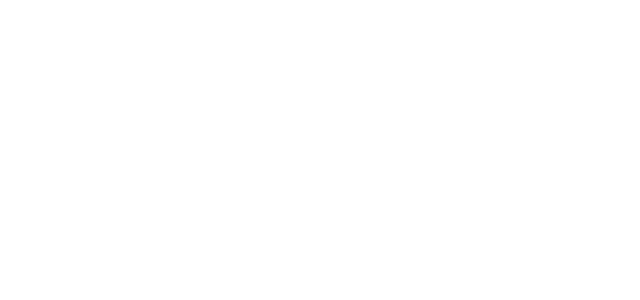
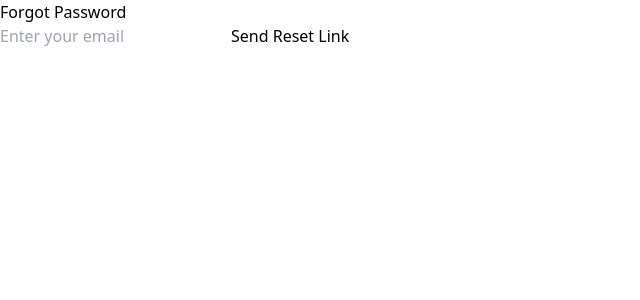
Before and after one commit to fakihiya/Allomedis_Partie2, a React (Vite) app: page /forgot-password in a window 1280 px wide. Before the commit this address had no page. Shown: the top 300 px of the page, without its empty margins (0-640 px from the left). Built offline with nearby package versions, Linux system fonts and the light colour scheme.

Commit message:
add reset password funcitonality

```diff
--- a/src/App.jsx
+++ b/src/App.jsx
@@ -3,8 +3,9 @@
 import RegistrationForm from './RegistrationForm';
 import LoginForm from "./LoginForm";
 import LoggedInPage from "./LoggedInPage";
-import { UserProvider } from "./UserContext.jsx";  // Add back the .jsx extension
+import { UserProvider } from "./UserContext.jsx";
 import "./index.css";
+import ForgotPassword from "./ForgotPassword.jsx";
 
 function App() {
   return (
@@ -13,6 +14,7 @@
         <Routes>
           <Route path="/registration-form" element={<RegistrationForm />} />
           <Route path="/otp" element={<LoggedInPage />} />
+          <Route path="/forgot-password" element={<ForgotPassword />} />
           <Route path="/login-form" element={<LoginForm />} />
         </Routes>
       </Router>
--- /dev/null
+++ b/src/ForgotPassword.jsx
@@ -0,0 +1,49 @@
+// src/components/ForgotPassword.jsx
+import axios from "axios";
+import { toast } from "react-toastify";
+import "react-toastify/dist/ReactToastify.css";
+import  { useState } from "react";
+
+
+
+const ForgotPassword = () => {
+
+const [email, setemail] = useState("");
+
+const handelforhotpassword = async (e) =>{
+
+    e.preventDefault();
+    try{
+        const res = await axios.post("http://localhost:3000/api/forgot-password",
+            {
+                email
+            }
+        );
+        console.log(res);
+        toast.success("Password reset link sent to your email");
+    }
+    catch(error){
+        toast.error(error);
+
+    }
+};
+
+return(
+
+    <div>
+      <h2>Forgot Password</h2>
+      <form onSubmit={handelforhotpassword}>
+        <input
+          type="email"
+          value={email}
+         onChange={(e) => setemail(e.target.value)}
+          placeholder="Enter your email"
+          required
+        />
+        <button type="submit">Send Reset Link</button>
+      </form>
+    </div>
+
+)
+}
+export default ForgotPassword;
--- a/src/RegistrationForm.jsx
+++ b/src/RegistrationForm.jsx
@@ -47,7 +47,6 @@
 
     if (!username || !email || !password || !isEmailValid) {
       toast.info("Please enter your info");
-
       return;
     }
 
```
